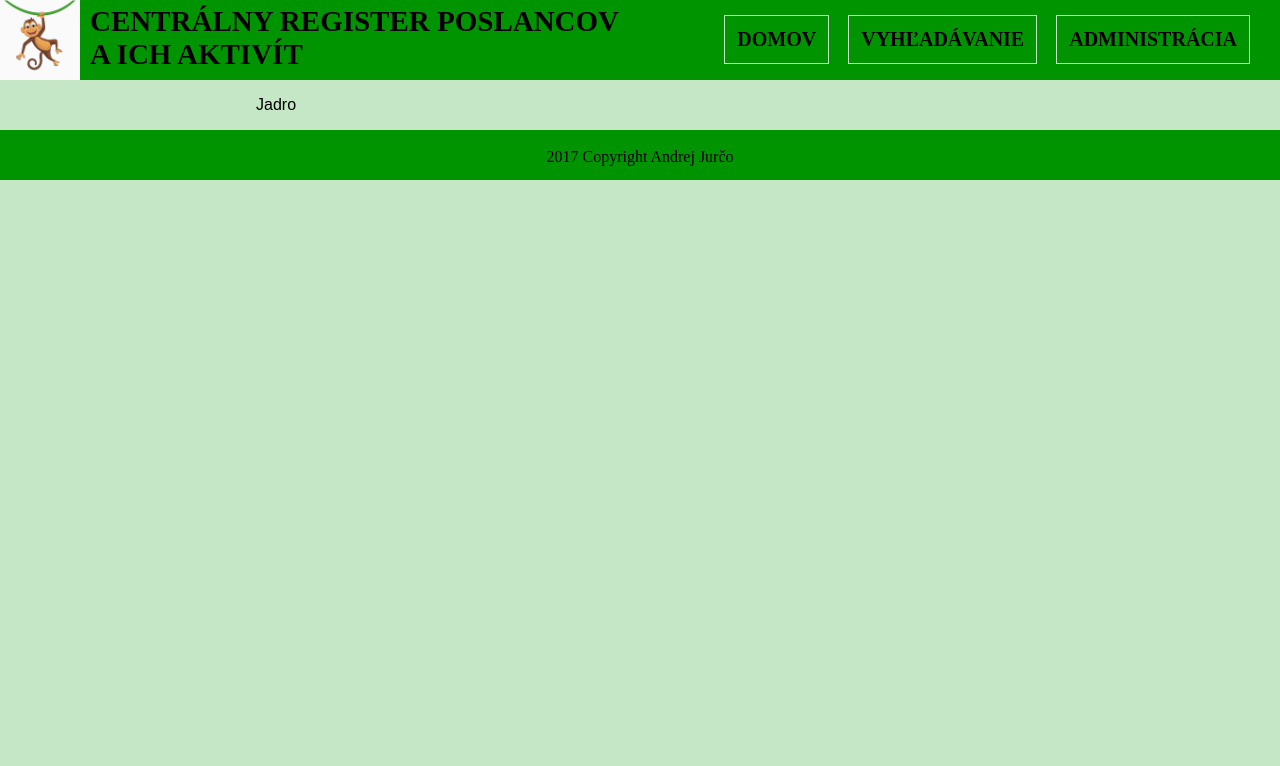
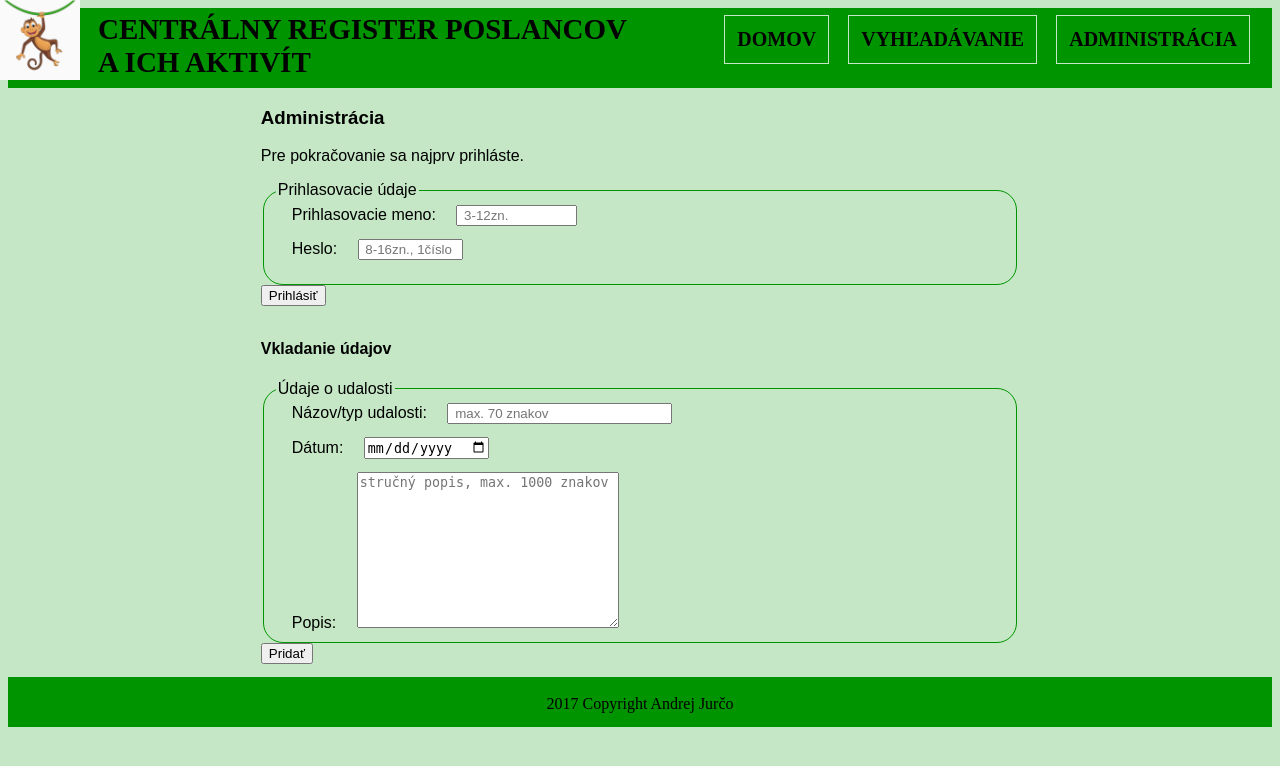
Before and after one commit to bodommer/Register_poslancov-PHP, a PHP site: page /administracia.php in a window 1280 px wide. Shown: the top 766 px of the page. Run offline with PHP 8.4, Linux system fonts and the light colour scheme.

Commit message:
CSS zmeny, formulare

```diff
--- a/administracia.php
+++ b/administracia.php
@@ -4,7 +4,29 @@ include('funkcie.php');
 include('hlavicka.php');
 ?>
 <section>
-  <p>Jadro</p>
+  <h3>Administrácia</h3>
+  <p>Pre pokračovanie sa najprv prihláste.</p>
+  <form method="post">
+    <fieldset>
+      <legend>Prihlasovacie údaje</legend>
+      <label for="meno">Prihlasovacie meno:</label> <input type="text" name="meno" id="meno" size="12" maxlength="12" placeholder=" 3-12zn." required><br>
+    	<label for="heslo">Heslo:</label> <input type="password" name="heslo" id="heslo" size="10" placeholder=" 8-16zn., 1číslo" required>
+    </fieldset>
+    <input type="submit" name="prihlas" id="prihlas" value="Prihlásiť">
+  </form>
+
+  <h4>Vkladanie údajov</h4>
+  <form method="post">
+    <fieldset>
+      <legend>Údaje o udalosti</legend>
+      <label for="nazov">Názov/typ udalosti:</label> <input type="text" name="nazov" id="nazov" size="25" maxlength="70" placeholder=" max. 70 znakov" required><br>
+      <label for="datum">Dátum:</label> <input type="date" name="datum" id="datum" required><br>
+      <label for="popis">Popis:</label> <textarea name="popis" id="popis" rows="10" cols="30" placeholder="stručný popis, max. 1000 znakov"></textarea> <br>
+    </fieldset>
+    <input type="submit" name="pridaj" id="pridaj" value="Pridať">
+  </form>
+
+  </form>
 </section>
 <?php
 include('pata.php')
--- a/styl-mobil.css
+++ b/styl-mobil.css
@@ -1,5 +1,4 @@
 body {
-  margin: 0;
   background-color: #C5E7C5;
 }
 header {
@@ -53,6 +52,16 @@ section a {
   color: #111111;
   font-weight: 600;
 }
+section fieldset {
+  border: solid 1px #009500;
+  border-radius: 20px;
+}
+input {
+  margin-bottom: 1em;
+}
+label {
+  padding: 1em;
+}
 footer {
   background-color: #009500;
   height:48px;
```
Also changed, not shown: administracia_forms.png (added).
